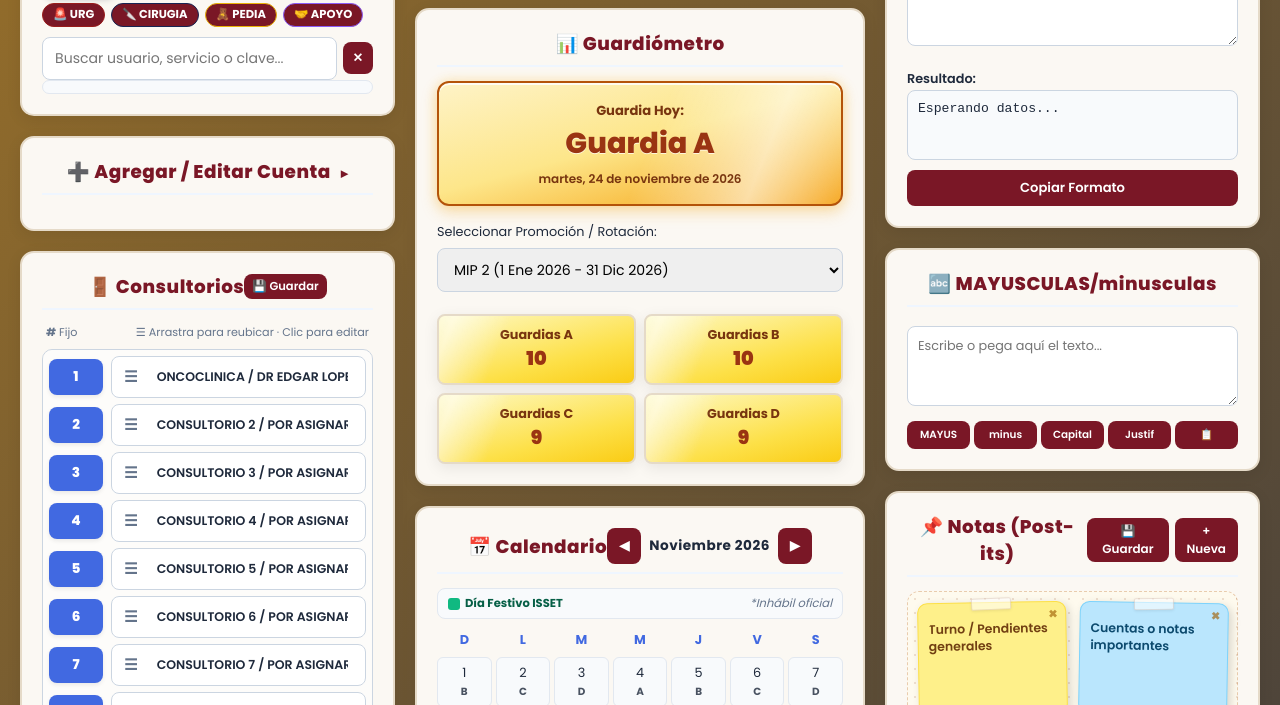
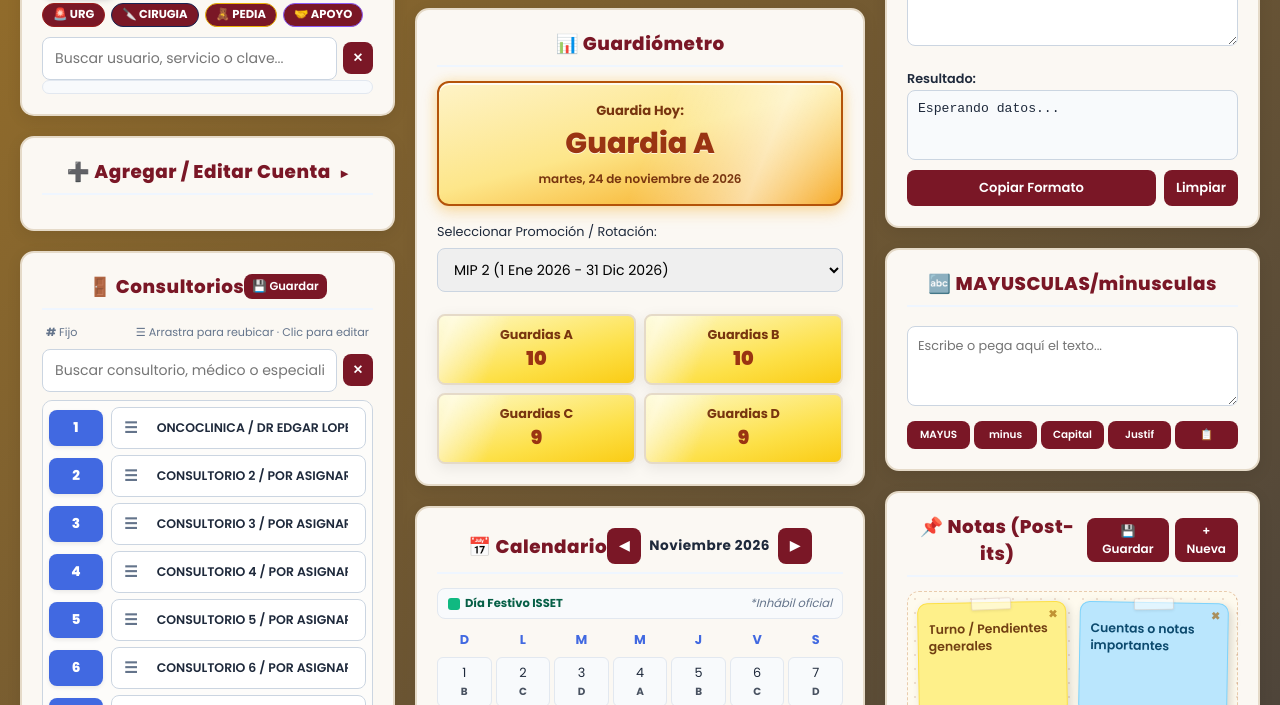
Before and after one commit to cirugiacemi-art/perrito2, a plain HTML site: page index.html in a window 1280 px wide. Shown: the part 395-1100 px from the top of the page. Drawn offline with Linux system fonts and the light colour scheme; no server answers.

Commit message:
Update index.html

```diff
--- a/index.html
+++ b/index.html
@@ -1685,7 +1685,7 @@ div[class*="postit-green"] {
             </div>
           </div>
 
-     <!-- CUADRO DE CONSULTORIOS 1 AL 45 -->
+<!-- CUADRO DE CONSULTORIOS 1 AL 45 -->
     <div class="card">
       <div class="card-title">
         <span>🚪 Consultorios</span>
@@ -1696,6 +1696,10 @@ div[class*="postit-green"] {
       <div style="display: flex; justify-content: space-between; font-size: 0.7rem; color: #64748B; margin-bottom: 8px; padding: 0 4px;">
         <span><strong>#</strong> Fijo</span>
         <span>☰ Arrastra para reubicar · Clic para editar</span>
+      </div>
+      <div style="display: flex; align-items: center; gap: 6px; margin-bottom: 8px;">
+        <input type="text" id="buscarConsultorioInput" oninput="filtrarConsultorios()" placeholder="Buscar consultorio, médico o especialidad..." style="flex: 1; margin: 0;">
+        <button type="button" onclick="limpiarBusquedaConsultorios()" title="Limpiar búsqueda" style="margin: 0; padding: 7px 10px; font-size: 0.78rem; font-weight: 700; border-radius: 8px; white-space: nowrap;">✕</button>
       </div>
       <div id="consultoriosTabla" class="consultorios-wrapper"></div>
     </div>
@@ -1806,7 +1810,7 @@ div[class*="postit-green"] {
    </div>
 
 
-  <!-- COLUMNA 3: Laboratorios y Post-its -->
+<!-- COLUMNA 3: Laboratorios y Post-its -->
   <div class="column">
     <div class="card">
       <div class="card-title"><span>🧪 Procesador de Laboratorios</span></div>
@@ -1815,7 +1819,10 @@ div[class*="postit-green"] {
       <label style="font-size:0.8rem; font-weight:600;">Resultado:</label>
       <div class="lab-result" id="labOutput">Esperando datos...</div>
 
-      <button onclick="copiarResultado()" style="width:100%; margin-top:10px; background-color:#10B981;">Copiar Formato</button>
+      <div style="display: flex; gap: 8px; margin-top: 10px;">
+        <button type="button" onclick="copiarResultado()" style="flex: 1; margin: 0; background-color: #10B981;">Copiar Formato</button>
+        <button type="button" onclick="limpiarResultadoLaboratorios()" style="margin: 0; padding: 8px 12px; background-color: #64748B;">Limpiar</button>
+      </div>
     </div>
 
 <!-- MÓDULO: CONVERSOR DE MAYÚSCULAS Y MINÚSCULAS -->
@@ -4076,6 +4083,35 @@ function limpiarBusquedaCuentas() {
   input.focus();
 }
 
+function limpiarResultadoLaboratorios() {
+  const input = document.getElementById("labInput");
+  const output = document.getElementById("labOutput");
+  if (input) input.value = "";
+  if (output) output.textContent = "Esperando datos...";
+}
+
+function filtrarConsultorios() {
+  const input = document.getElementById("buscarConsultorioInput");
+  const contenedor = document.getElementById("consultoriosTabla");
+  if (!input || !contenedor) return;
+
+  const termino = input.value.trim().toLowerCase();
+  const filas = contenedor.querySelectorAll(":scope > div, tr, .consultorio-row, .consultorio-item");
+
+  filas.forEach((fila) => {
+    const texto = (fila.textContent || "").toLowerCase();
+    const coincide = !termino || texto.includes(termino);
+    fila.style.display = coincide ? "" : "none";
+  });
+}
+
+function limpiarBusquedaConsultorios() {
+  const input = document.getElementById("buscarConsultorioInput");
+  if (!input) return;
+  input.value = "";
+  filtrarConsultorios();
+  input.focus();
+}
 
 </script>
 </body>
```
